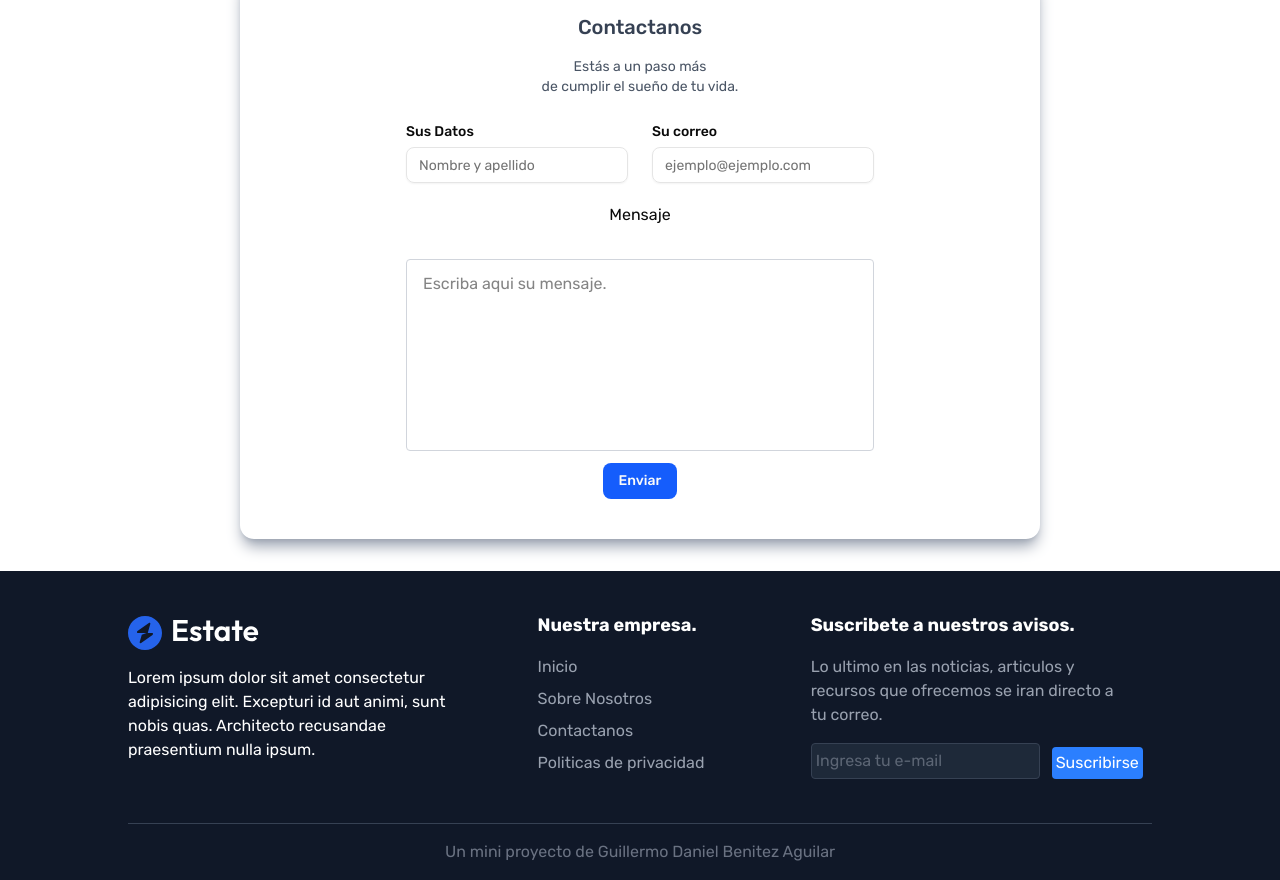
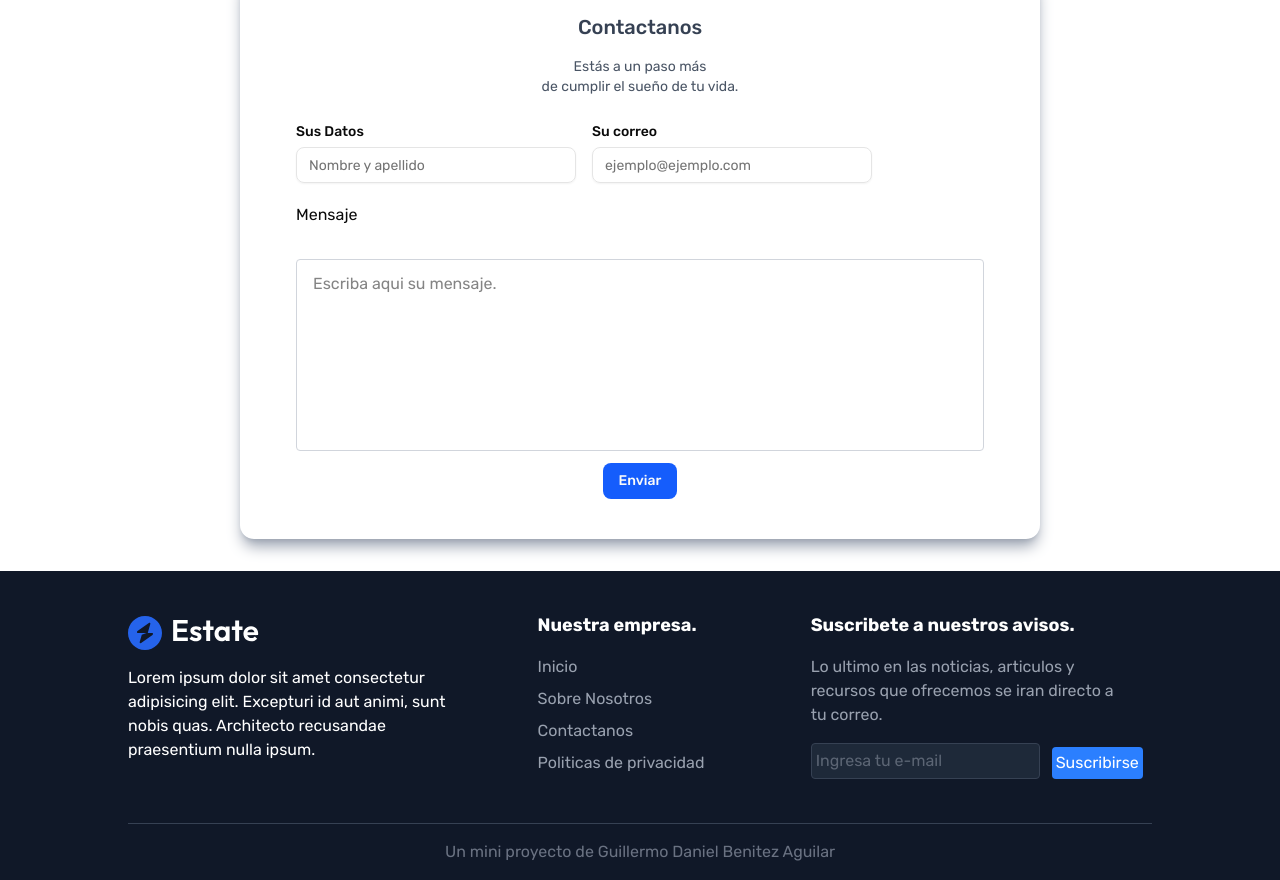
Before and after one commit to GuilleAgui/sitio-inmobiliario, a React (Vite) app: page / in a window 1280 px wide. Shown: the part 8040-8920 px from the top of the page. Built offline with nearby package versions, Linux system fonts and the light colour scheme.

Commit message:
cambios agregados

```diff
--- a/src/Components/Principal/Contact.tsx
+++ b/src/Components/Principal/Contact.tsx
@@ -61,7 +61,7 @@ export const Contact = () => {
         </CardHeader>
         <CardContent>
           <form onSubmit={onSubmit}>
-            <div className="grid grid-cols-1 lg:grid-cols-2 gap-6">
+            <div className="grid grid-cols-1 lg:grid-cols-3 gap-6 lg:gap-50">
               <div className=" gap-2 m-auto">
                 <Label htmlFor="" className="mb-2">
                   Sus Datos
@@ -72,6 +72,7 @@ export const Contact = () => {
                   type="text"
                   placeholder="Nombre y apellido"
                   required
+                  className="lg:w-70 "
                 />
               </div>
               <div className="m-auto gap-2">
@@ -84,16 +85,17 @@ export const Contact = () => {
                   type="email"
                   placeholder="ejemplo@ejemplo.com"
                   required
+                  className="lg:w-70 "
                 />
               </div>
             </div>
-            <div className="flex flex-col mt-5 gap-8 m-auto">
+            <div className="flex flex-col lg:items-start mt-5  gap-8 m-auto">
               <p>Mensaje</p>
               <textarea
                 name="Message"
                 placeholder="Escriba aqui su mensaje."
                 id="Message"
-                className="border w-full border-gray-300 rounded py-3 px-4  h-48 resize-none mb-3"
+                className="border w-full border-gray-300 rounded py-3 px-4  h-48 resize-none mb-3 "
                 required
               ></textarea>
             </div>
```
